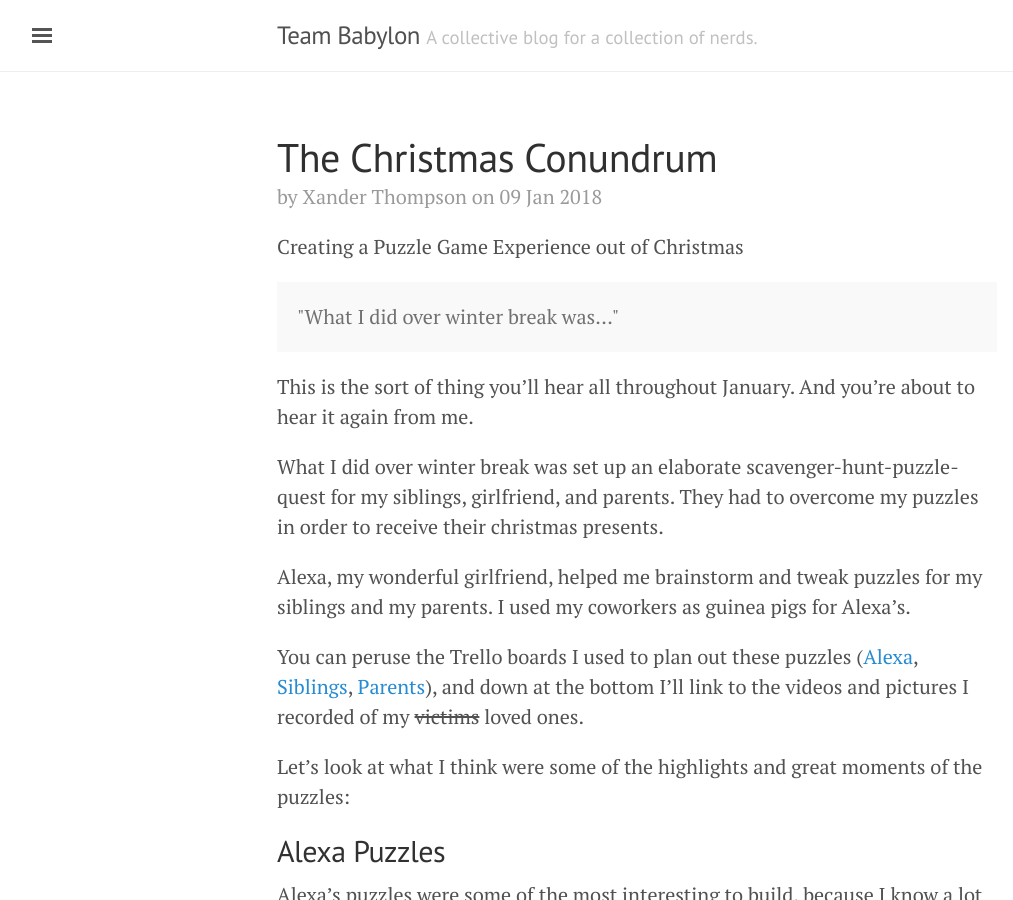
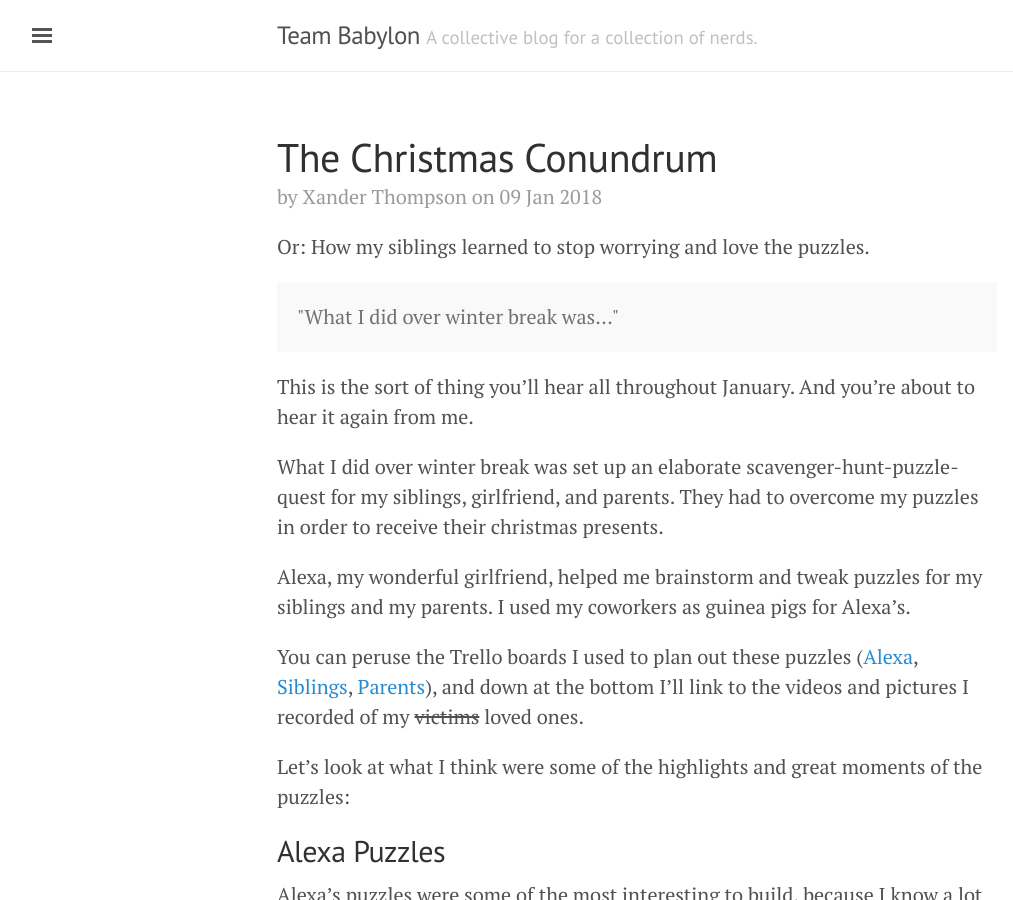
Before and after one commit to TeamBabylon/teambabylon.github.io, a Jekyll site: the page built from _posts/2018-01-09-The-Christmas-Conundrum.md, in a window 1280 px wide and 900 px high. Shown: the whole window, without its empty margins (3-1016 px from the left). Built offline with Jekyll 4.4.1, drawn with Linux system fonts in a browser that asks for light colours.

Commit message:
better excerpt

```diff
--- a/_posts/2018-01-09-The-Christmas-Conundrum.md
+++ b/_posts/2018-01-09-The-Christmas-Conundrum.md
@@ -5,7 +5,8 @@ published: true
 author: Xander Thompson
 ---
 
-Creating a Puzzle Game Experience out of Christmas
+Or: How my siblings learned to stop worrying and love the puzzles.
+
 <!--more-->
 <div class="message">
   "What I did over winter break was..."
```
